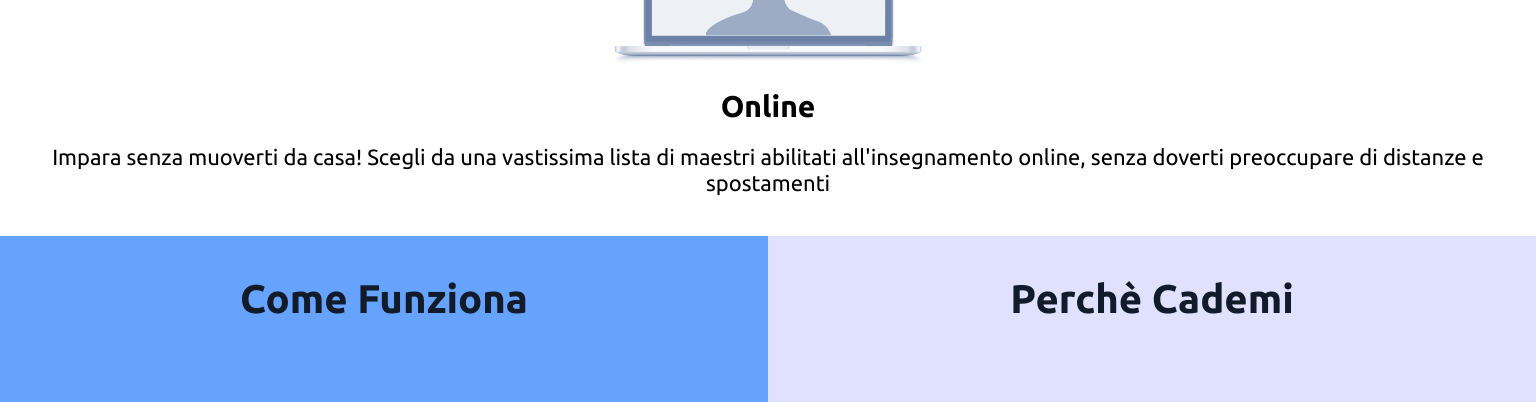
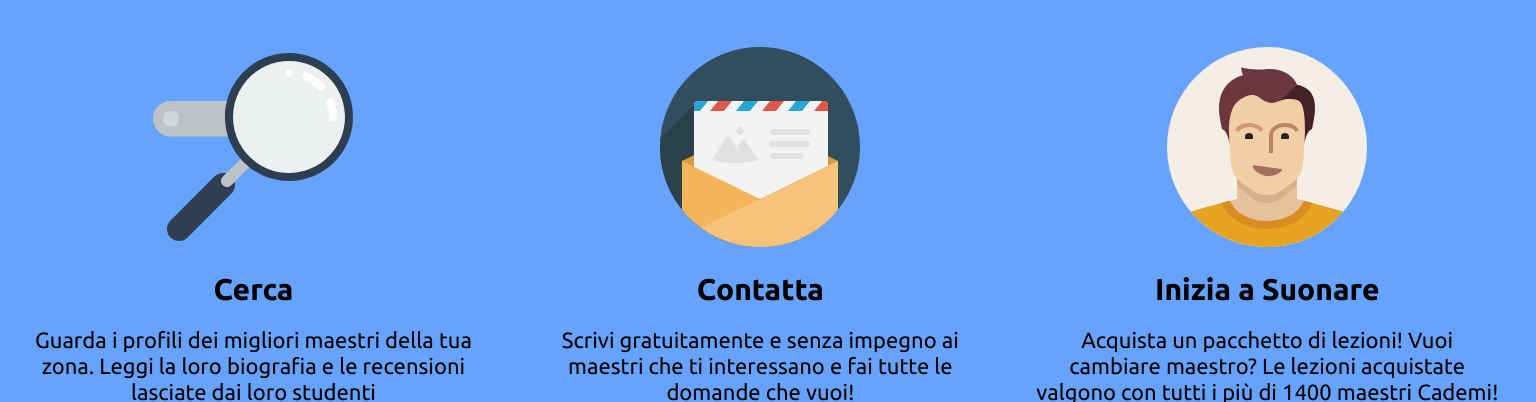
Before and after one commit to marcocarone/html-css-resp-wannabe, a plain HTML site: page bonus/index.html in a window 1536 px wide. Shown: the part 698-1100 px from the top of the page. Drawn offline with Linux system fonts and the light colour scheme.

Commit message:
modifica risoluzione

```diff
--- a/bonus/style.css
+++ b/bonus/style.css
@@ -210,3 +210,27 @@ img {
     height: 520px;
   }
 }
+
+/*  -RISOLUZIONE responsive - superiore a 1440px */
+@media screen and (min-width: 1440px) {
+
+  /* BLOCCO LEZIONI */
+  #lezioni .row>.left, #lezioni .row>.right {
+    width: 50%;
+    float: left;
+  }
+
+  /* BLOCCO STEPS */
+  #steps .row>.left,
+  #steps .row>.central,
+  #steps .row>.right {
+    float: left;
+    width: 33%;
+  }
+
+  #steps,
+  #why {
+    float: left;
+    width: 100%;
+  }
+}
```
